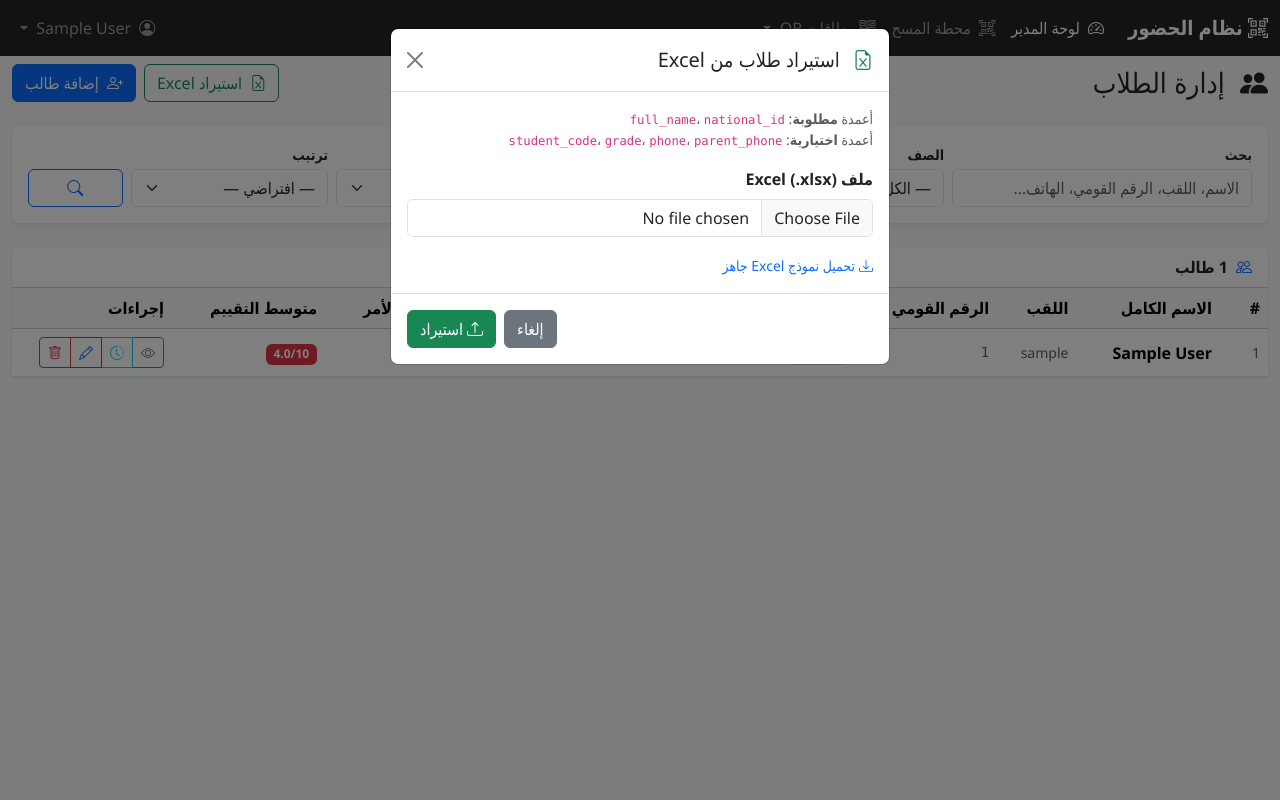
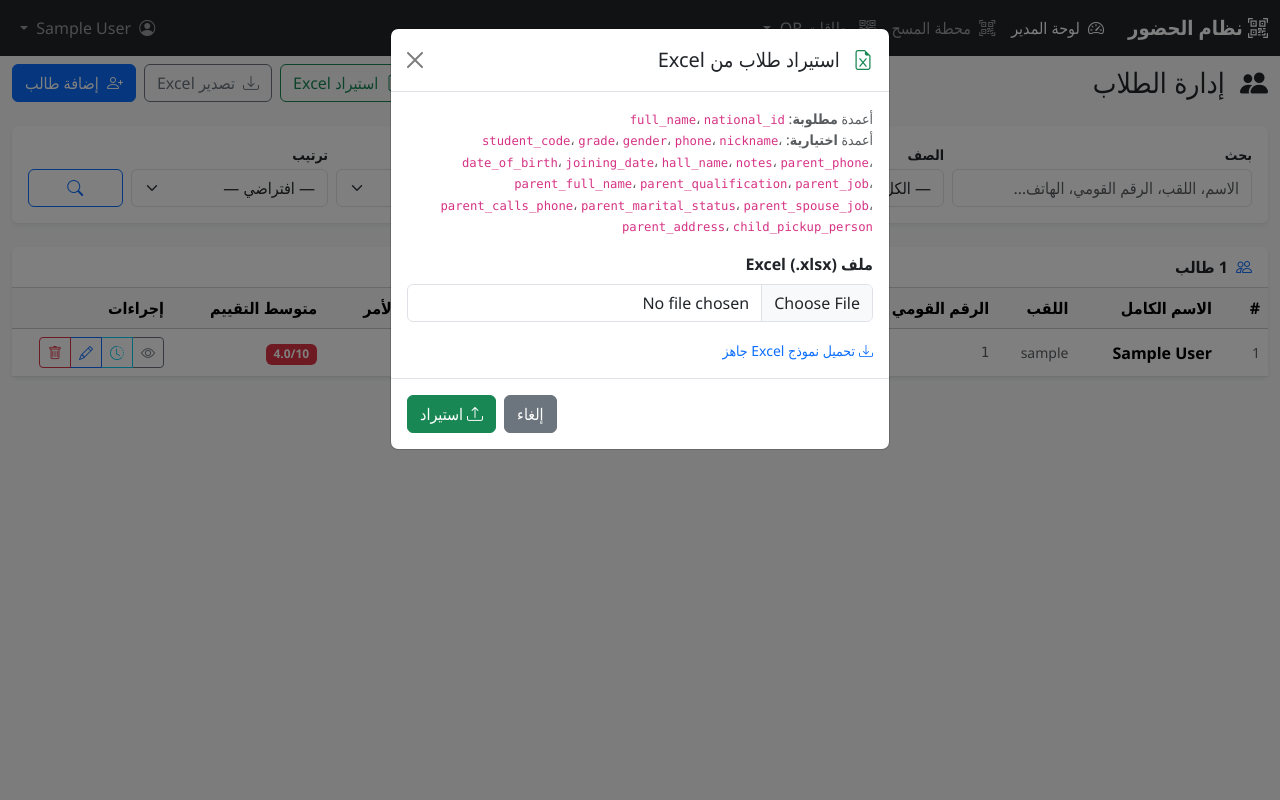
Before and after one commit to eyadfattah23/QR-code-attendance-system, a Django app: page /portal/admin/students/ in a window 1280 px wide, after a click on "استيراد Excel". Run offline with Django 5.2, Linux system fonts and the light colour scheme; a user stored in the database is signed in; tables that the repository leaves empty hold one stand-in row (values such as "Sample post"); some libraries are stand-ins or nearby versions.

Commit message:
feat(student): Add export functionality for student records with parent data

```diff
--- a/admin_portal/urls.py
+++ b/admin_portal/urls.py
@@ -13,6 +13,7 @@ urlpatterns = [
     path('students/import/template/', views.student_import_template,
          name='student_import_template'),
     path('students/import/', views.student_import, name='student_import'),
+    path('students/export/', views.student_export, name='student_export'),
     path('students/<uuid:pk>/history/',
          views.student_history, name='student_history'),
     path('students/<uuid:pk>/detail/', views.student_detail, name='student_detail'),
--- a/admin_portal/views.py
+++ b/admin_portal/views.py
@@ -283,6 +283,41 @@ def student_import(request):
         else:
             gender_val = None
 
+        # New fields
+        nickname = _cell('nickname') or ''
+        hall_name = _cell('hall_name') or ''
+        notes = _cell('notes') or ''
+        parent_full_name = _cell('parent_full_name') or ''
+        parent_qualification = _cell('parent_qualification') or ''
+        parent_job = _cell('parent_job') or ''
+        parent_calls_phone = _cell('parent_calls_phone') or None
+        parent_spouse_job = _cell('parent_spouse_job') or ''
+        parent_address = _cell('parent_address') or ''
+        child_pickup_person = _cell('child_pickup_person') or ''
+
+        marital_raw = _cell('parent_marital_status').lower()
+        valid_marital = {'married', 'divorced', 'widowed', 'separated'}
+        parent_marital_status = marital_raw if marital_raw in valid_marital else ''
+
+        def _parse_date(val):
+            if not val:
+                return None
+            from datetime import date as _date, datetime as _dt
+            if isinstance(val, _dt):
+                return val.date()
+            if isinstance(val, _date):
+                return val
+            s = str(val).strip()
+            for fmt in ('%Y-%m-%d', '%d/%m/%Y', '%d-%m-%Y'):
+                try:
+                    return _dt.strptime(s, fmt).date()
+                except ValueError:
+                    pass
+            return None
+
+        date_of_birth = _parse_date(row[col['date_of_birth']] if 'date_of_birth' in col else None)
+        joining_date = _parse_date(row[col['joining_date']] if 'joining_date' in col else None)
+
         try:
             Student.objects.create(
                 full_name=full_name,
@@ -292,6 +327,19 @@ def student_import(request):
                 phone=phone,
                 parent_phone=parent_phone,
                 gender=gender_val,
+                nickname=nickname,
+                hall_name=hall_name,
+                notes=notes,
+                date_of_birth=date_of_birth,
+                joining_date=joining_date,
+                parent_full_name=parent_full_name,
+                parent_qualification=parent_qualification,
+                parent_job=parent_job,
+                parent_calls_phone=parent_calls_phone,
+                parent_marital_status=parent_marital_status,
+                parent_spouse_job=parent_spouse_job,
+                parent_address=parent_address,
+                child_pickup_person=child_pickup_person,
             )
             created += 1
         except Exception as exc:
@@ -462,8 +510,22 @@ def student_import_template(request):
     wb = openpyxl.Workbook()
     ws = wb.active
     ws.title = 'Students'
-    ws.append(['full_name', 'national_id', 'student_code', 'grade', 'phone', 'parent_phone', 'gender'])
-    ws.append(['أحمد محمد علي', '12345678901234', 'STU001', 'السنة الأولى', '', '', 'M'])
+    ws.append([
+        'full_name', 'national_id', 'student_code', 'grade', 'gender', 'phone',
+        'nickname', 'date_of_birth', 'joining_date', 'hall_name', 'notes',
+        'parent_phone', 'parent_full_name', 'parent_qualification', 'parent_job',
+        'parent_calls_phone', 'parent_marital_status', 'parent_spouse_job',
+        'parent_address', 'child_pickup_person',
+    ])
+    ws.append([
+        'أحمد محمد علي', '12345678901234', 'STU001', 'السنة الأولى', 'M', '',
+        'أحمد', '2010-05-15', '2024-09-01', 'قاعة 1', '',
+        '01012345678', 'محمد علي حسن سالم', 'بكالوريوس', 'مهندس',
+        '01098765432', 'married', '', 'القاهرة', '',
+    ])
+    # Add a note row explaining parent_marital_status valid values
+    ws.append([])
+    ws.append(['# parent_marital_status القيم المقبولة: married / divorced / widowed / separated'])
 
     buf = io.BytesIO()
     wb.save(buf)
@@ -474,6 +536,72 @@ def student_import_template(request):
         content_type='application/vnd.openxmlformats-officedocument.spreadsheetml.sheet',
     )
     response['Content-Disposition'] = 'attachment; filename="students_import_template.xlsx"'
+    return response
+
+
+@admin_required
+@require_http_methods(['GET'])
+def student_export(request):
+    """Export all student records (with parent data) to Excel."""
+    q = request.GET.get('q', '').strip()
+    grade_filter = request.GET.get('grade', '').strip()
+    gender_filter = request.GET.get('gender', '').strip()
+
+    qs = Student.objects.all().order_by('full_name')
+    if q:
+        qs = qs.filter(
+            Q(full_name__icontains=q)
+            | Q(national_id__icontains=q)
+            | Q(student_code__icontains=q)
+            | Q(nickname__icontains=q)
+        )
+    if grade_filter:
+        qs = qs.filter(grade=grade_filter)
+    if gender_filter:
+        qs = qs.filter(gender=gender_filter)
+
+    wb = openpyxl.Workbook()
+    ws = wb.active
+    ws.title = 'Students'
+    ws.append([
+        'full_name', 'national_id', 'student_code', 'grade', 'gender', 'phone',
+        'nickname', 'date_of_birth', 'joining_date', 'hall_name', 'notes',
+        'parent_phone', 'parent_full_name', 'parent_qualification', 'parent_job',
+        'parent_calls_phone', 'parent_marital_status', 'parent_spouse_job',
+        'parent_address', 'child_pickup_person',
+    ])
+    for s in qs:
+        ws.append([
+            s.full_name,
+            s.national_id,
+            s.student_code or '',
+            s.grade or '',
+            s.gender or '',
+            s.phone or '',
+            s.nickname,
+            s.date_of_birth.isoformat() if s.date_of_birth else '',
+            s.joining_date.isoformat() if s.joining_date else '',
+            s.hall_name,
+            s.notes,
+            s.parent_phone or '',
+            s.parent_full_name,
+            s.parent_qualification,
+            s.parent_job,
+            s.parent_calls_phone or '',
+            s.parent_marital_status,
+            s.parent_spouse_job,
+            s.parent_address,
+            s.child_pickup_person,
+        ])
+
+    buf = io.BytesIO()
+    wb.save(buf)
+    buf.seek(0)
+    response = HttpResponse(
+        buf.read(),
+        content_type='application/vnd.openxmlformats-officedocument.spreadsheetml.sheet',
+    )
+    response['Content-Disposition'] = 'attachment; filename="students_export.xlsx"'
     return response
 
 
--- a/templates/admin_portal/students.html
+++ b/templates/admin_portal/students.html
@@ -16,6 +16,10 @@
                 <i class="bi bi-file-earmark-excel me-1"></i>
                 استيراد Excel
             </button>
+            <a href="{% url 'admin_portal:student_export' %}{% if q or grade_filter or gender_filter %}?{% if q %}q={{ q }}{% endif %}{% if grade_filter %}&grade={{ grade_filter }}{% endif %}{% if gender_filter %}&gender={{ gender_filter }}{% endif %}{% endif %}" class="btn btn-outline-secondary">
+                <i class="bi bi-download me-1"></i>
+                تصدير Excel
+            </a>
             <a href="{% url 'admin_portal:student_create' %}" class="btn btn-primary">
                 <i class="bi bi-person-plus me-1"></i>
                 إضافة طالب
@@ -260,7 +264,7 @@
                 <div class="modal-body">
                     <p class="text-muted small mb-3">
                         أعمدة <strong>مطلوبة</strong>: <code>full_name</code>، <code>national_id</code><br>
-                        أعمدة <strong>اختيارية</strong>: <code>student_code</code>، <code>grade</code>، <code>phone</code>، <code>parent_phone</code>
+                        أعمدة <strong>اختيارية</strong>: <code>student_code</code>، <code>grade</code>، <code>gender</code>، <code>phone</code>، <code>nickname</code>، <code>date_of_birth</code>، <code>joining_date</code>، <code>hall_name</code>، <code>notes</code>، <code>parent_phone</code>، <code>parent_full_name</code>، <code>parent_qualification</code>، <code>parent_job</code>، <code>parent_calls_phone</code>، <code>parent_marital_status</code>، <code>parent_spouse_job</code>، <code>parent_address</code>، <code>child_pickup_person</code>
                     </p>
                     <div class="mb-3">
                         <label class="form-label fw-semibold">ملف Excel (.xlsx)</label>
```
